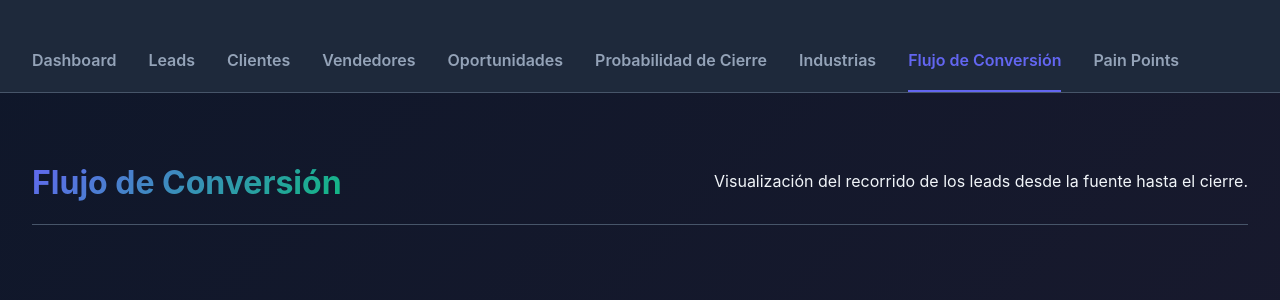
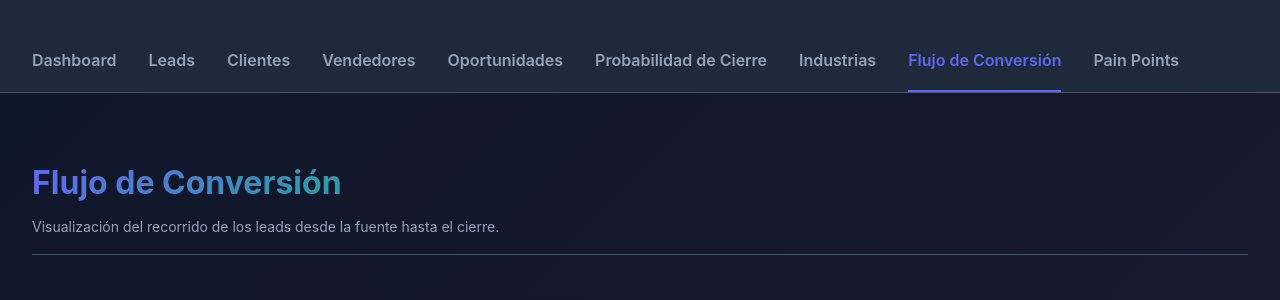
Before and after one commit to FrancoBrice/sales-metrics, a Next.js app in the folder apps/web/: page /flujo-conversion in a window 1280 px wide. Shown: the top 300 px of the page. Built offline with nearby package versions, Linux system fonts and the light colour scheme; no server answers.

Commit message:
refactor(ui): enhance header structure and styling for consistency across pages

```diff
--- a/apps/web/src/app/flujo-conversion/page.tsx
+++ b/apps/web/src/app/flujo-conversion/page.tsx
@@ -4,10 +4,14 @@ import { SankeyChart } from "@/components/charts/SankeyChart";
 
 export default function FlujoConversionPage() {
   return (
-    <div className="container" style={{ paddingTop: "2rem" }}>
-      <div className="header" style={{ marginBottom: "2rem" }}>
-        <h1 className="title">Flujo de Conversión</h1>
-        <p className="subtitle">Visualización del recorrido de los leads desde la fuente hasta el cierre.</p>
+    <div className="container">
+      <div className="header">
+        <div>
+          <h1>Flujo de Conversión</h1>
+          <p style={{ marginTop: "0.5rem", color: "var(--color-text-muted)", fontSize: "0.875rem" }}>
+            Visualización del recorrido de los leads desde la fuente hasta el cierre.
+          </p>
+        </div>
       </div>
       <SankeyChart />
     </div>
```
Also changed, not shown: apps/web/src/app/leads/page.tsx (+6 -1 lines), apps/web/src/app/pain-points/page.tsx (+8 -4 lines).
